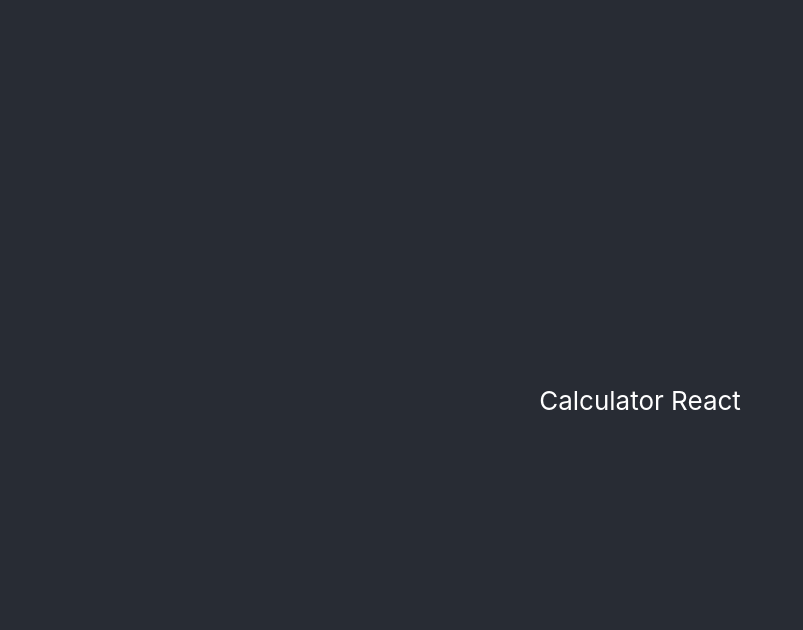
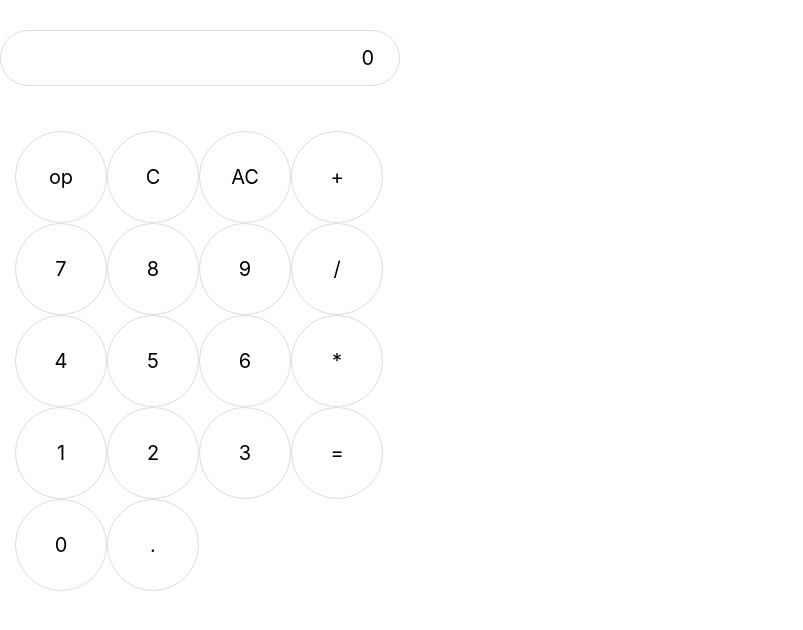
Before and after one commit to BakirDiyar/bakirreactcalculator, a React (Create React App) app: page / in a window 1280 px wide. Shown: the top 630 px of the page, without its empty margins (0-803 px from the left). Built offline with nearby package versions, Linux system fonts and the light colour scheme.

Commit message:
components fundament created to the calc app

```diff
--- a/package.json
+++ b/package.json
@@ -33,6 +33,7 @@
   },
   "devDependencies": {
     "eslint-config-prettier": "^6.11.0",
+    "eslint-config-steelbrain": "^9.0.1",
     "eslint-plugin-prettier": "^3.1.3",
     "prettier": "^2.0.5"
   }
--- a/src/App.css
+++ b/src/App.css
@@ -1,38 +1,19 @@
 .App {
-  text-align: center;
+  width: 400px;
+  justify-content: center;
 }
 
-.App-logo {
-  height: 40vmin;
-  pointer-events: none;
+.wrp-result,
+.wrp-btns {
+  display: block;
+  margin-top: 30px;
+  padding: 15px ;
 }
 
-@media (prefers-reduced-motion: no-preference) {
-  .App-logo {
-    animation: App-logo-spin infinite 20s linear;
-  }
+.wrp-result{
+  text-align: right;
+  font-size: 20px;
+  border-radius: 70px;
+  border: 1px solid #ddd;
+  padding-right: 25px;
 }
-
-.App-header {
-  background-color: #282c34;
-  min-height: 100vh;
-  display: flex;
-  flex-direction: column;
-  align-items: center;
-  justify-content: center;
-  font-size: calc(10px + 2vmin);
-  color: white;
-}
-
-.App-link {
-  color: #61dafb;
-}
-
-@keyframes App-logo-spin {
-  from {
-    transform: rotate(0deg);
-  }
-  to {
-    transform: rotate(360deg);
-  }
-}
--- a/src/App.js
+++ b/src/App.js
@@ -1,10 +1,31 @@
-import React from "react";
+import React, { useState } from "react";
 import "./App.css";
+import { Result } from "./components/view";
+import { Btn } from "./components/button";
+import { btnList } from "./components/button/listButton";
 
-export default function App() {
+export function Calculator({ InitialValue }) {
+  const [result, setResult] = useState(InitialValue);
+
+  const calc = (e) => {
+    let { innerHTML } = e.target;
+    let value = innerHTML.trim();
+
+    setResult(value);
+  };
+
   return (
     <div className="App">
-      <header className="App-header">Calculator React</header>
+      <div className="wrp-result">
+        <Result calc={result} />
+      </div>
+      <div className="wrp-btns">
+        {btnList.map((b) => (
+          <Btn key={b} onClick={calc}>
+            {b}
+          </Btn>
+        ))}
+      </div>
     </div>
   );
 }
--- /dev/null
+++ b/src/components/button/index.js
@@ -0,0 +1,8 @@
+import React from "react";
+import "./style.css";
+
+export const Btn = ({ children, onClick }) => (
+  <div className="btn" onClick={onClick}>
+    {children}
+  </div>
+);
--- /dev/null
+++ b/src/components/button/listButton.js
@@ -0,0 +1,20 @@
+export const btnList = [
+  "op",
+  "C",
+  "AC",
+  "+",
+  7,
+  8,
+  9,
+  "/",
+  4,
+  5,
+  6,
+  "*",
+  1,
+  2,
+  3,
+  "=",
+  0,
+  ".",
+];
--- /dev/null
+++ b/src/components/button/style.css
@@ -0,0 +1,12 @@
+.btn{
+    display: inline-block;
+    width: 70px;
+    height: 70px;
+    padding: 10px;
+    border-radius: 50%;
+    border: 1px solid #dddddd;
+    text-align: center;
+    cursor: pointer;
+    line-height: 70px;
+    font-size: 20px;
+}
--- /dev/null
+++ b/src/components/view/index.js
@@ -0,0 +1,3 @@
+import React from "react";
+
+export const Result = ({ calc }) => <div className="input">{calc}</div>;
--- a/src/index.js
+++ b/src/index.js
@@ -1,9 +1,9 @@
 import React from "react";
-import ReactDOM from "react-dom";
+import { render } from "react-dom";
 import "./index.css";
-import App from "./App";
+import { Calculator } from "./App";
 import * as serviceWorker from "./serviceWorker";
 
-ReactDOM.render(<App />, document.getElementById("root"));
+render(<Calculator InitialValue = {'0'} />, document.getElementById("root"));
 
 serviceWorker.unregister();
```
Also changed, not shown: 2 other files (tests, documents, lock files or other folders).
